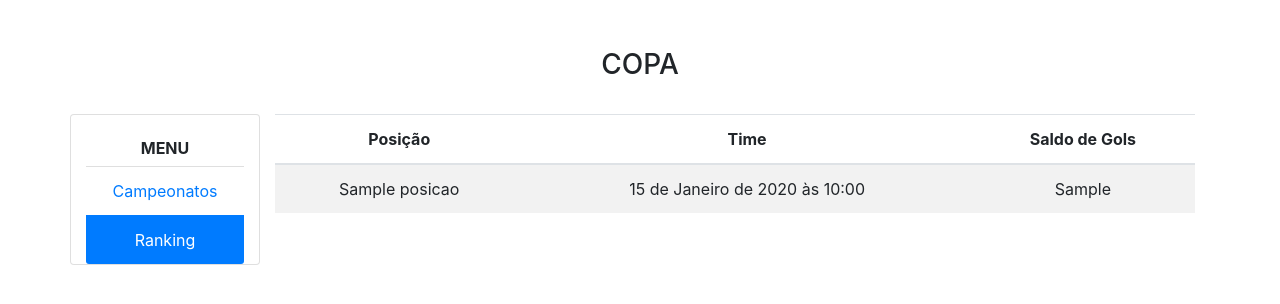
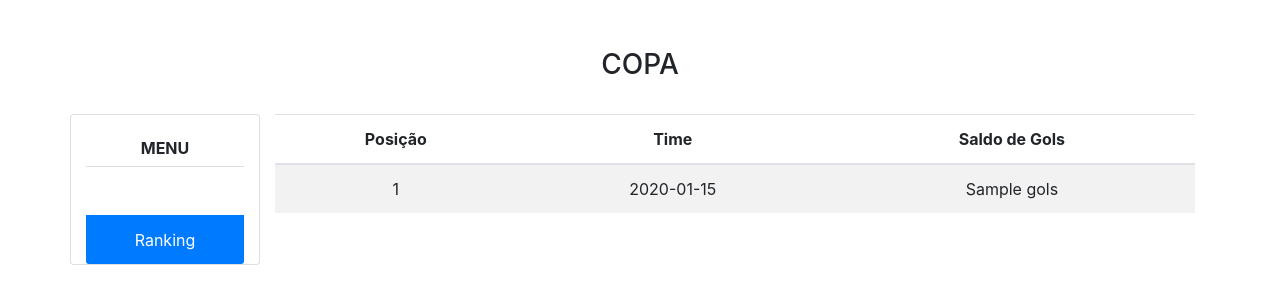
Before and after one commit to Vanessa-Oli/ProcessoSeletivoDMS, a Django app: template Ex02/app_copa/templates/copa/ranking.html in a window 1280 px wide. Shown: the top 304 px of the page. Run offline with Django 4.2, Linux system fonts and the light colour scheme; the template is opened without the code that fills it: most values are stand-ins (such as "Sample title", 1, 10 or a date in 2020); some libraries are stand-ins or nearby versions.

Commit message:
Update templates
Update templates

```diff
--- a/Ex02/app_copa/templates/copa/editar.html
+++ b/Ex02/app_copa/templates/copa/editar.html
@@ -50,7 +50,7 @@
                 <h6 class="mt-4"><strong>MENU</strong></h6>
                 <ul class="list-group list-group-flush">
                     <li class="list-group-item active"><a class="activee" href="/index">Campeonatos</a></li>
-                    <li class="list-group-item "><a href="#">Ranking</a></li>
+                    <li class="list-group-item "><a href="/index/ranking">Ranking</a></li>
                 </ul>
             </div>
 
--- a/Ex02/app_copa/templates/copa/index.html
+++ b/Ex02/app_copa/templates/copa/index.html
@@ -91,7 +91,7 @@
                                         <button class="btn btn-danger" onclick="return eliminar();" type="submit">
                                             Cancelar
                                         </button>
-                                        <!--                            <a href="delete/{{postre.id}}" title="Eliminar"><i class="fas fa-trash"></i> </a>-->
+                                        <!--                            <a href="delete/{{campeonato.id}}" title="Eliminar"><i class="fas fa-trash"></i> </a>-->
                                     </div>
                                 </form>
                             </td>
--- a/Ex02/app_copa/templates/copa/ranking.html
+++ b/Ex02/app_copa/templates/copa/ranking.html
@@ -39,11 +39,11 @@
 
         <div class="row mb-5">
 
-            <div class="card col-md-2">
+             <div class="card col-md-2">
                 <h6 class="mt-4"><strong>MENU</strong></h6>
                 <ul class="list-group list-group-flush">
-                    <li class="list-group-item"><a  href="/index">Campeonatos</a></li>
-                    <li class="list-group-item active"><a class="activee"  href="/index/ranking">Ranking</a></li>
+                    <li class="list-group-item "><a class="activee" href="/index">Campeonatos</a></li>
+                    <li class="list-group-item active "><a class="activee"  href="/index/ranking">Ranking</a></li>
                 </ul>
             </div>
 
@@ -57,11 +57,11 @@
                         </tr>
                         </thead>
                         <tbody>
-                        {% for ranking in rankings %}
+                        {% for time, gols in rankings.items %}
                         <tr>
-                            <td>{{ ranking.posicao }} </td>
-                            <td>{{ ranking.time }}</td>
-                            <td>{{ ranking.saldo_gols }}</td>
+                            <td>{{ forloop.counter }} </td>
+                            <td>{{ time}}</td>
+                            <td>{{ gols }}</td>
                         </tr>
                         {% endfor %}
                         </tbody>
```
Also changed, not shown: Ex02/app_copa/views.py (+6 -4 lines), Ex02/README.md (added), 1 other file.
